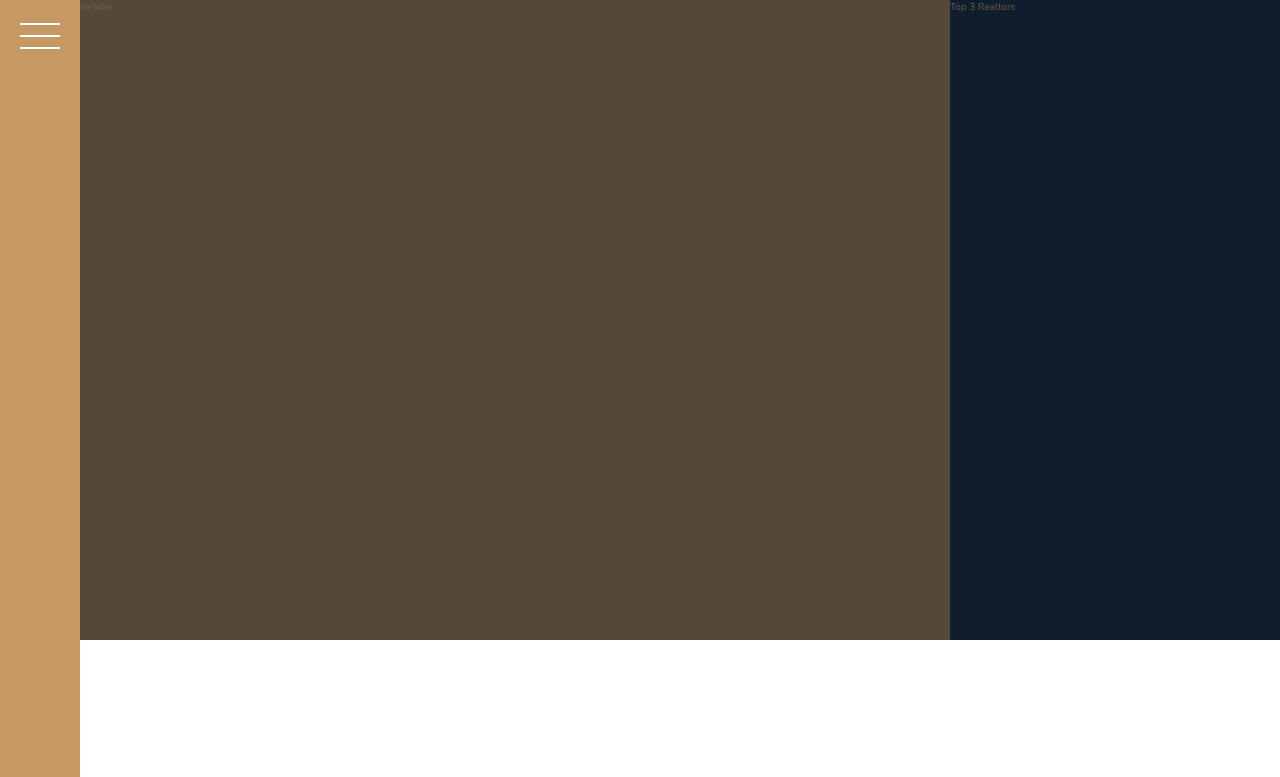
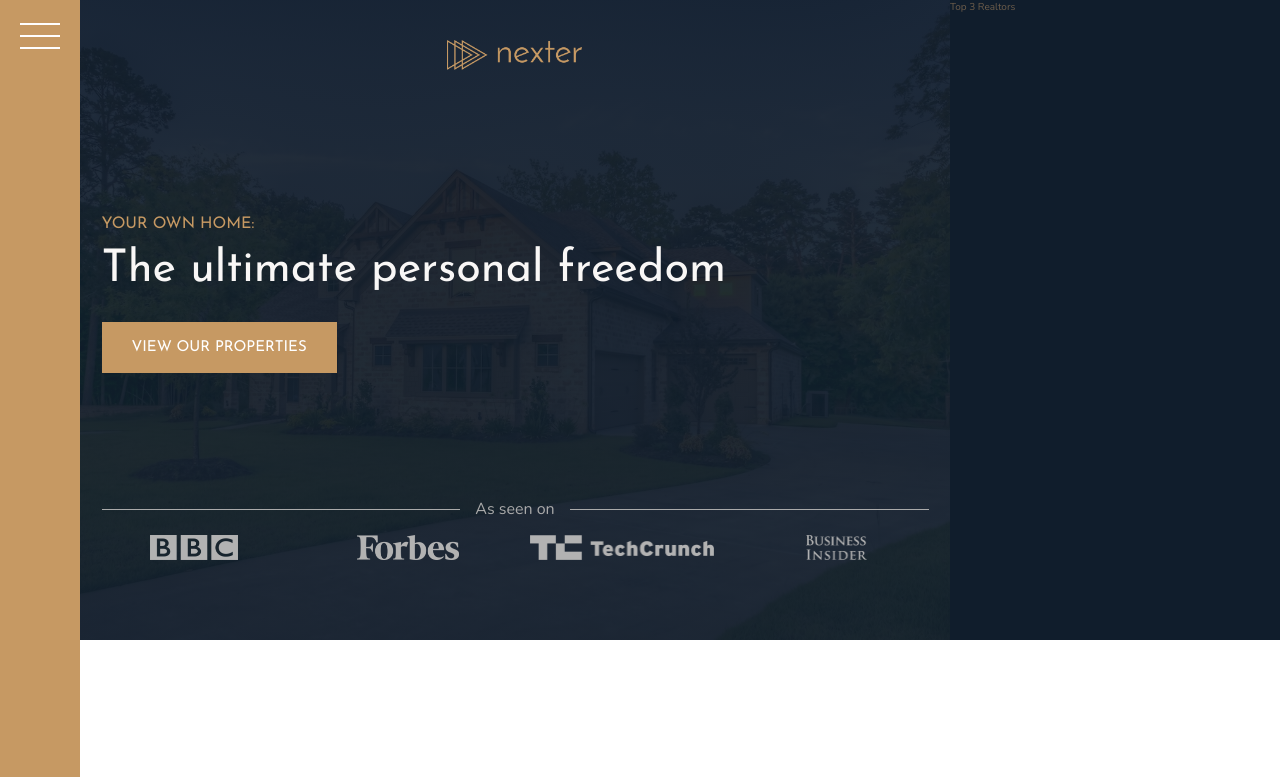
Before and after one commit to benjimon24/css-nexter, a website: page index.html in a window 1280 px wide. Shown: the top 777 px of the page. Drawn offline with nearby package versions, Linux system fonts and the light colour scheme.

Commit message:
add markup and styling for header component

```diff
--- a/index.html
+++ b/index.html
@@ -15,7 +15,22 @@
     <div class="sidebar">
       <button class="nav-btn"></button>
     </div>
-    <header class="header">Header</header>
+
+    <header class="header">
+      <img src="img/logo.png" alt="Nextwr logo" class="header__logo">
+      <h3 class="heading-3">Your own home:</h3>
+      <h1 class="heading-1">The ultimate personal freedom</h1>
+      <button class="btn header__btn">View our properties</button>
+      <div class="header__seenon-text">As seen on</div>
+      <div class="header__seenon-logos">
+        <img src="img/logo-bbc.png" alt="Seen on logo 1">
+        <img src="img/logo-forbes.png" alt="Seen on logo 2">
+        <img src="img/logo-techcrunch.png" alt="Seen on logo 3">
+        <img src="img/logo-bi.png" alt="Seen on logo 4">
+
+      </div>
+
+    </header>
 
     <div class="realtors">Top 3 Realtors</div>
 
--- a/sass/_header.scss
+++ b/sass/_header.scss
@@ -1,4 +1,52 @@
 .header {
   background-color: $color-grey-dark-1;
   grid-column: full-start / col-end 6;
+  background-image: linear-gradient(rgba($color-secondary, 0.93), rgba($color-secondary, 0.93)), url(../img/hero.jpeg);
+  background-size: cover;
+  background-position: center;
+  padding-top: 4rem;
+  padding-bottom: 8rem;
+
+  display: grid;
+  grid-template-rows: 1fr min-content 6rem 1fr;
+  grid-template-columns: max-content;
+  grid-row-gap: 1.5rem;
+
+  justify-content: center;
+
+  &__logo {
+    height: 3rem;
+    justify-self: center;
+  }
+
+  &__btn {
+    align-self: start;
+    justify-self: start;
+  }
+  &__seenon-text {
+    font-size: 1.6rem;
+    color: $color-grey-light-2;
+
+    display: grid;
+    grid-template-columns: 1fr max-content 1fr;
+    grid-column-gap: 1.5rem;
+    align-items: center;
+
+    &::before, &::after {
+      display: block;
+      content: "";
+      height: 1px;
+      background-color: currentColor;
+    }
+  }
+  &__seenon-logos {
+    display: grid;
+    grid-template-columns: repeat(4, 1fr);
+    grid-column-gap: 3rem;
+    justify-items: center;
+    img {
+      height: 2.5rem;
+      filter: brightness(70%);
+    }
+  }
 }
--- a/sass/_typography.scss
+++ b/sass/_typography.scss
@@ -5,6 +5,9 @@
 
 .heading-1 {
   @extend %heading;
+  font-size: 4.5rem;
+  color: $color-grey-light-1;
+  line-height: 1;
 }
 
 .heading-2 {
```
Also changed, not shown: css/style.css.
